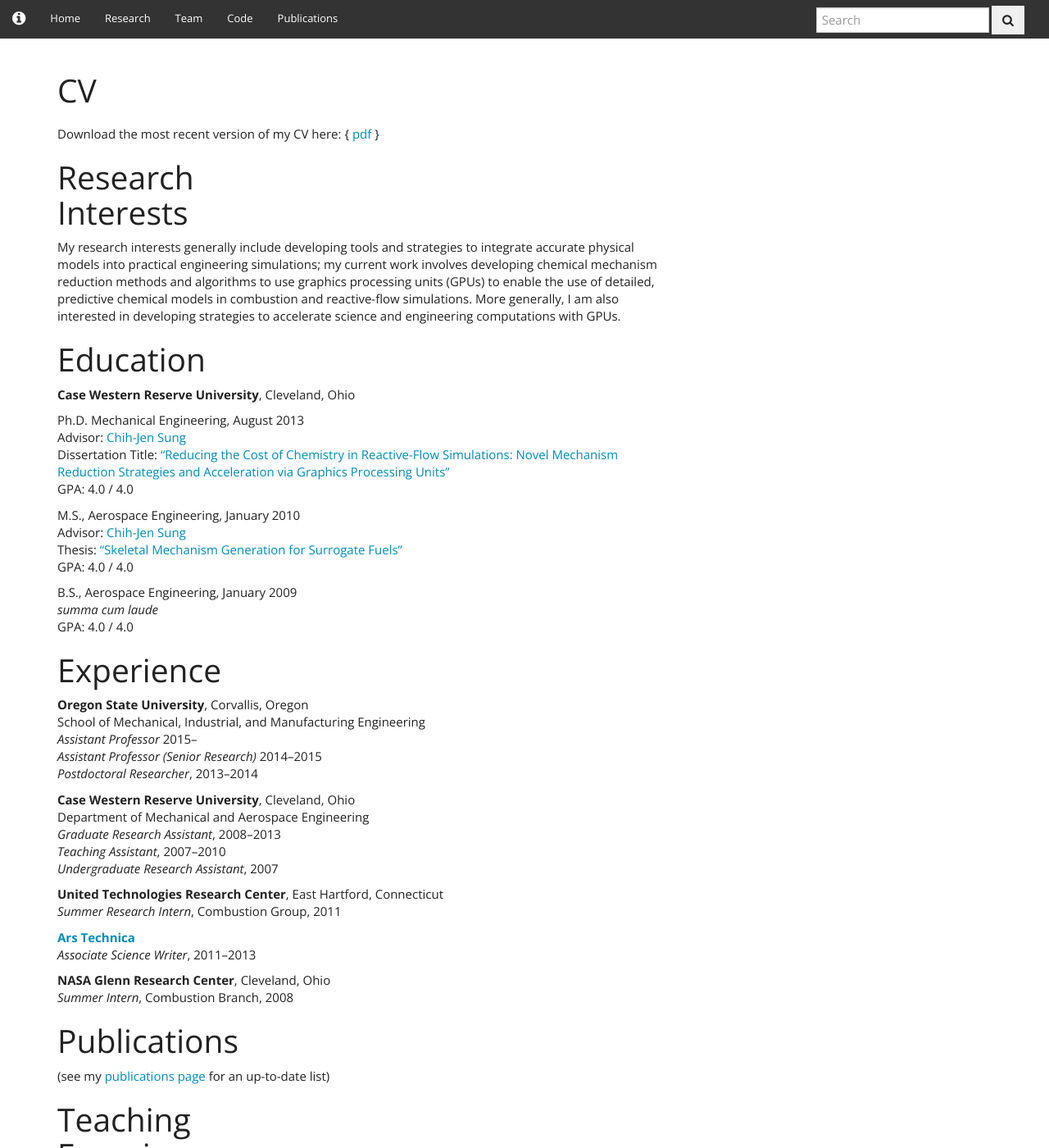
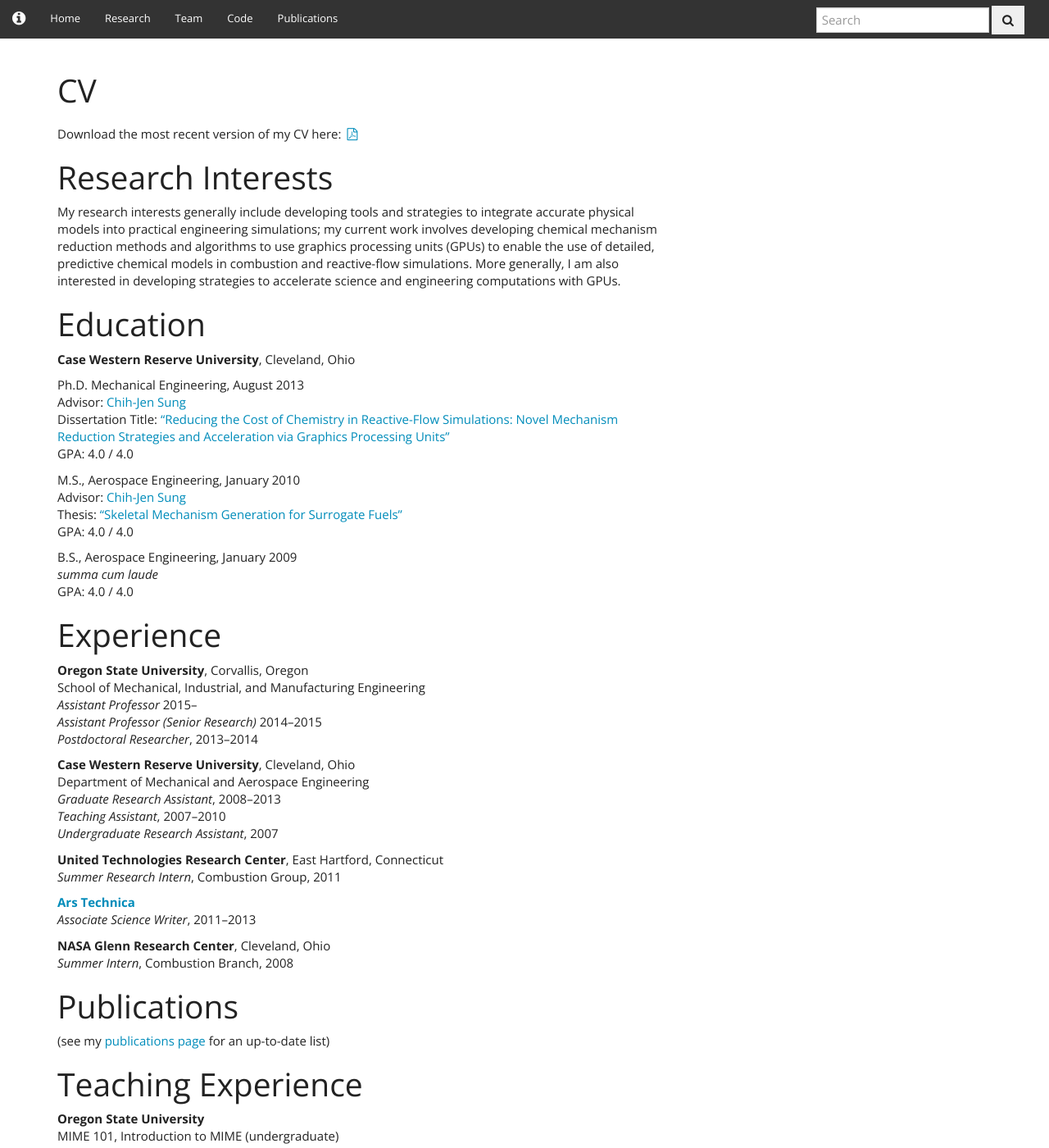
Before and after one commit to kyleniemeyer/kyleniemeyer.com, a Jekyll site: the page built from team/CV/index.markdown, in a window 1280 px wide and 1400 px high. Shown: the whole window at 82% size. Built offline with Jekyll 4.4.1, drawn with Linux system fonts in a browser that asks for light colours; nearby versions of some CDN libraries; some of the changed text lies outside the part shown.

Commit message:
general cleanup

```diff
--- a/research/index.markdown
+++ b/research/index.markdown
@@ -4,8 +4,6 @@ title: Research
 section: Research
 ---
 
-Research
-========
 I'm an Assistant Professor of mechanical engineering in the [School of Mechanical, Industrial, and Manufacturing Engineering][mime]
 at [Oregon State University][osu] in Corvallis, Oregon.
 
--- a/team/CV/index.markdown
+++ b/team/CV/index.markdown
@@ -2,15 +2,15 @@
 layout: page
 title: CV
 section: Team
-top: Team
+top: Niemeyer Research Group
 ---
 
 <div class="section">
-Download the most recent version of my CV here: \{ [pdf](https://www.dropbox.com/s/iyrojgeilotjdd4/KE_Niemeyer_CV.pdf?dl=0) \}
+Download the most recent version of my CV here: [{% icon fa-file-pdf-o fa-fw %}](https://www.dropbox.com/s/iyrojgeilotjdd4/KE_Niemeyer_CV.pdf?dl=0)
 </div>
 
 <div class="section">
-Research <br/> Interests
+Research Interests
 ==================
 
 My research interests generally include developing tools and strategies to integrate accurate physical models into practical engineering simulations; my current work involves developing chemical mechanism reduction methods and algorithms to use graphics processing units (GPUs) to enable the use of detailed, predictive chemical models in combustion and reactive-flow simulations. More generally, I am also interested in developing strategies to accelerate science and engineering computations with GPUs.
@@ -79,7 +79,7 @@ Publications
 </div>
 
 <div class="section">
-Teaching <br/> Experience
+Teaching Experience
 ===================
 
 **Oregon State University**
@@ -115,7 +115,7 @@ Junior-level course on solid mechanics of thin-walled aerospace structures, incl
 </div>
 
 <div class="section">
-Advising <br/> Experience
+Advising Experience
 ===================
 
 **Masters Students**
@@ -127,7 +127,7 @@ Advising <br/> Experience
 </div>
 
 <div class="section">
-Professional <br/> Service
+Professional Service
 ====================
 
 **Journal Reviewer**
@@ -169,7 +169,7 @@ Professional <br/> Service
 </div>
 
 <div class="section">
-Awards & <br/> Honors
+Awards & Honors
 ================
 
 - NSF Graduate Research Fellow, 2010--2013
```
Also changed, not shown: info.md (renamed from info/index.markdown, +0 -3 lines), team/index.markdown (+13 -5 lines).
